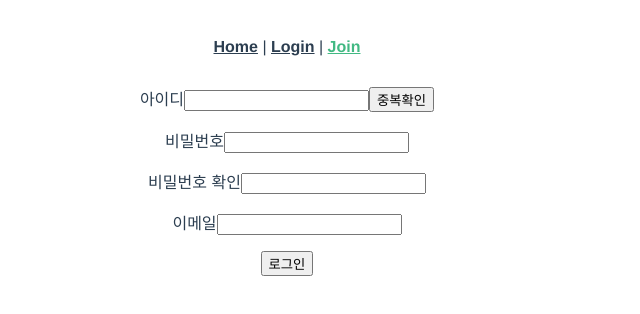
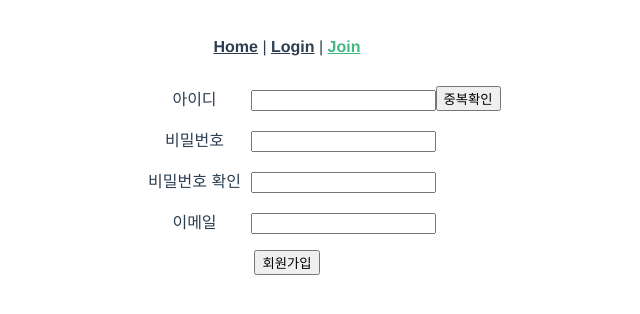
Before and after one commit to Tareun3406/SpringVue, a Vue app in the folder frontend/: page /join in a window 1280 px wide. Shown: the top 314 px of the page, without its empty margins (353-993 px from the left). Built offline with nearby package versions, Linux system fonts and the light colour scheme; no server answers.

Commit message:
add : add css in component

```diff
--- a/frontend/src/components/join/EmailInput.vue
+++ b/frontend/src/components/join/EmailInput.vue
@@ -1,7 +1,7 @@
 <template>
   <div>
     <p>
-      <span>이메일</span>
+      <span class="input-name">이메일</span>
       <input type="email" name="email" v-model="localEmail">
     </p>
   </div>
@@ -28,6 +28,6 @@ export default {
 }
 </script>
 
-<style>
+<style scoped>
 
 </style>
--- a/frontend/src/components/join/JoinForm.vue
+++ b/frontend/src/components/join/JoinForm.vue
@@ -3,7 +3,7 @@
     <username-input></username-input>
     <password-input></password-input>
     <email-input></email-input>
-    <button>로그인</button>
+    <button>회원가입</button>
   </form>
 </template>
 
@@ -15,6 +15,13 @@ import {mapActions} from "vuex";
 
 export default {
   name: "JoinForm",
+  data() {
+    return {
+      joinFormStyle: {
+
+      }
+    }
+  },
   components: {
     UsernameInput,
     PasswordInput,
@@ -27,5 +34,18 @@ export default {
 </script>
 
 <style scoped>
-
+>>> .invalid-message {
+  display: block;
+  margin: 0;
+}
+>>> .isInvalid {
+  color: red;
+}
+>>> .isValid{
+  color: blue;
+}
+>>> .input-name{
+  display: inline-block;
+  width: 7rem;
+}
 </style>
--- a/frontend/src/components/join/PasswordInput.vue
+++ b/frontend/src/components/join/PasswordInput.vue
@@ -1,14 +1,14 @@
 <template>
   <div>
     <p>
-      <span>비밀번호</span>
+      <span class="input-name">비밀번호</span>
       <input type="password" name="password" v-model="localPassword">
     </p>
     <p>
-      <span>비밀번호 확인</span>
+      <span class="input-name">비밀번호 확인</span>
       <input type="password" name="pwCheck" v-model="localPwCheck">
+      <span v-show="!getIsSamePw" class="invalid-message isInvalid">비밀번호가 같지 않습니다.</span>
     </p>
-    <p :hidden="getIsSamePw">비밀번호와 같지 않습니다.</p>
   </div>
 </template>
 
--- a/frontend/src/components/join/UsernameInput.vue
+++ b/frontend/src/components/join/UsernameInput.vue
@@ -1,12 +1,14 @@
 <template>
   <div>
-    <span>아이디</span>
+    <span class="input-name">아이디</span>
     <input type="text" name="username" v-model="localUsername">
-    <button type="button" @click="duplicateCheck">중복확인</button>
-    <p>
-      <span v-bind:hidden="!isDuplicatedUsername">중복 아이디입니다.</span>
-      <span v-bind:hidden="isDuplicatedUsername">사용 가능한 아이디입니다.</span>
+    <button type="button" @click="duplicateCheck" style="position: absolute">중복확인</button>
+    <p class="invalid-message" v-show="isCheckedDuplicated">
+      <span class="isInvalid" v-show="isDuplicatedUsername">중복 아이디입니다.</span>
+      <span class="isValid" v-show="!isDuplicatedUsername">사용 가능한 아이디입니다.</span>
     </p>
+    <p class="invalid-message isInvalid" v-show="!isCheckedDuplicated && localUsername !== ''">중복확인 버튼을 눌러주세요</p>
+
   </div>
 </template>
 
@@ -17,11 +19,11 @@ export default {
   name: 'usernameInput',
   data() {
     return {
-      localUsername: ''
+      localUsername: '',
     }
   },
   computed: {
-    ...mapState('joinForm',["username","isDuplicatedUsername"])
+    ...mapState('joinForm',["username","isDuplicatedUsername", "isCheckedDuplicated"])
   },
   watch: {
     localUsername(newVal) {
--- a/frontend/src/components/login/LoginForm.vue
+++ b/frontend/src/components/login/LoginForm.vue
@@ -1,9 +1,13 @@
 <template>
   <form class="login-form" v-on:submit="onSubmitTest">
-    <p>ID <input type="text" name="username" v-model="username"></p>
-    <p>PW <input type="password" name="password" v-model="password"></p>
+    <p>
+      <span class="input-name">ID</span>
+      <input type="text" name="username" v-model="username"></p>
+    <p>
+      <span class="input-name">PW</span>
+      <input type="password" name="password" v-model="password"></p>
 
-    <p v-bind:hidden="!isInvalidValue">아이디 또는 비밀번호를 확인해주세요</p>
+    <p class="isInvalid" v-show="isInvalidValue">아이디 또는 비밀번호를 확인해주세요</p>
 
     <button>로그인</button>
 
@@ -53,5 +57,18 @@
 </script>
 
 <style scoped>
-
+.invalid-message {
+  display: block;
+  margin: 0;
+}
+.isInvalid {
+  color: red;
+}
+.isValid{
+  color: blue;
+}
+.input-name{
+  display: inline-block;
+  width: 3rem;
+}
 </style>
--- a/frontend/src/store/joinForm.js
+++ b/frontend/src/store/joinForm.js
@@ -40,9 +40,12 @@ export default {
             state.pwCheck = value;
         },
 
+
         updateEmail(state, value) {
             state.email = value;
         },
+
+
         reset(state) {
             state.username = "";
             state.password = "";
@@ -59,7 +62,7 @@ export default {
                     .then(
                         response => {
                             commit('setIsDuplicatedUsername',response.data);
-                            commit('setIsCheckedDuplicated', !response.data);
+                            commit('setIsCheckedDuplicated', true);
                         }
                     ).catch(
                     error => console.log(error)
```
